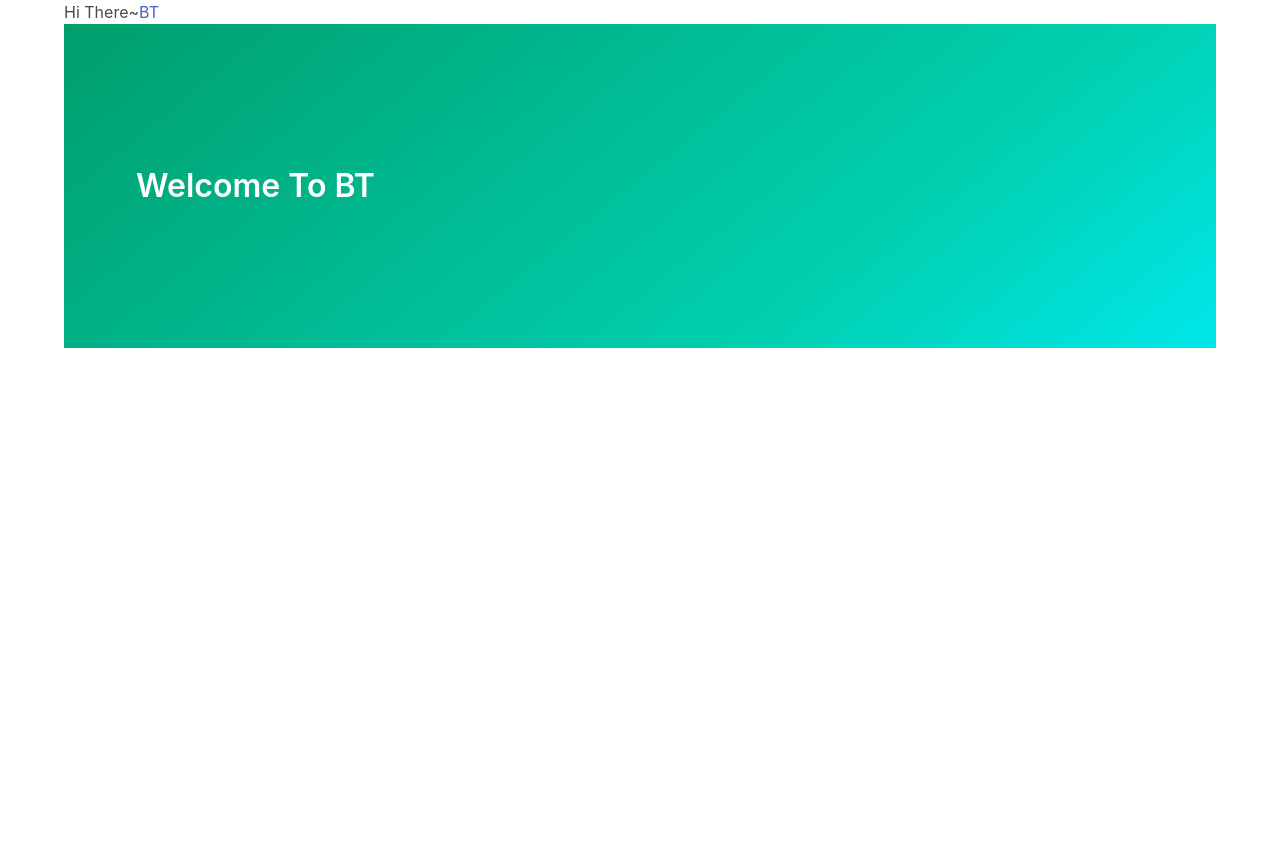
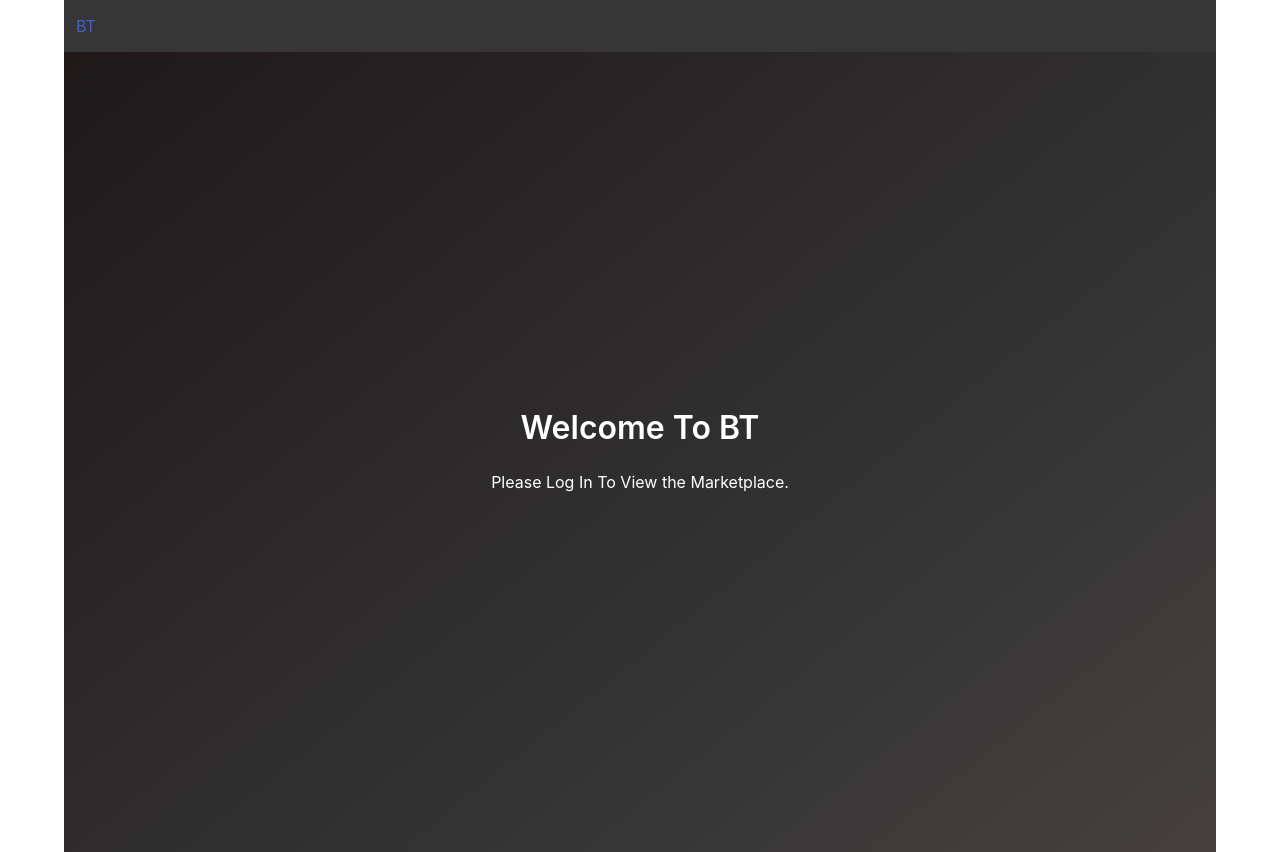
Before and after one commit to digitalh2o2/cbtrader, a React (Create React App) app in the folder client/: page / in a window 1280 px wide. Before the commit the page ends 800 px from the top, so only its background shows below. Built offline with nearby package versions, Linux system fonts and the light colour scheme; no server answers.

Commit message:
First private route through HOC. Will clean up logs later.

```diff
--- a/client/src/components/App.js
+++ b/client/src/components/App.js
@@ -1,10 +1,17 @@
 import React, { Component } from "react";
-import { BrowserRouter as Router, Route, Switch } from "react-router-dom";
+import {
+  BrowserRouter as Router,
+  Route,
+  Switch,
+  Redirect
+} from "react-router-dom";
 import { connect } from "react-redux";
 import * as actions from "../actions";
 
 import Header from "./Header";
 import Landing from "./Landing";
+import Marketplace from "./Marketplace";
+import PrivateRoute from "./PrivateRoute";
 
 class App extends Component {
   componentDidMount() {
@@ -12,6 +19,8 @@ class App extends Component {
   }
 
   render() {
+    console.log("this props foo", this.props);
+
     return (
       <div className="container">
         <Router>
@@ -19,6 +28,7 @@ class App extends Component {
             <Header />
             <Switch>
               <Route exact path="/" component={Landing} />
+              <PrivateRoute path="/marketplace" component={Marketplace} />
             </Switch>
           </div>
         </Router>
--- a/client/src/components/Header.js
+++ b/client/src/components/Header.js
@@ -14,21 +14,49 @@ class Header extends Component {
           </li>
         );
       default:
-        return (
-          <li>
+        return [
+          <li key="1">
+            <a href="/marketplace">Marketplace</a>
+          </li>,
+          <li key="2">
             <a href="/api/logout">Logout</a>
           </li>
-        );
+        ];
     }
   }
+
+  mobileMenu = () => {
+    let toggle = document.querySelector(".nav-toggle");
+    toggle.classList.toggle("is-active");
+  };
+
   render() {
     console.log("thiiiis", this.props);
     return (
-      <div>
-        Hi There~
-        <Link to={this.props.auth ? "/tradingmarket" : "/"}>BT</Link>
-        <ul>{this.renderUserOptions()}</ul>
-      </div>
+      <nav className="navbar is-dark" aria-label="main navigation">
+        <div className="navbar-brand">
+          <div className="navbar-item">
+            <Link to={this.props.auth ? "/marketplace" : "/"}>BT</Link>
+          </div>
+
+          <span
+            className="navbar-burger burger"
+            data-target="navMenu"
+            onClick={this.mobileMenu}
+          >
+            <span />
+            <span />
+            <span />
+          </span>
+        </div>
+        <div className="navbar-menu nav-toggle">
+          <div className="navbar-end">
+            <div className="navbar-item is-active">
+              <ul>{this.renderUserOptions()}</ul>
+            </div>
+          </div>
+        </div>
+      </nav>
     );
   }
 }
--- a/client/src/components/Landing.js
+++ b/client/src/components/Landing.js
@@ -4,10 +4,11 @@ class Landing extends Component {
   state = {};
   render() {
     return (
-      <section class="hero is-medium is-primary is-bold">
-        <div class="hero-body">
-          <div class="container">
-            <h1 class="title">Welcome To BT</h1>
+      <section className="hero is-fullheight is-dark is-bold">
+        <div className="hero-body">
+          <div className="container has-text-centered">
+            <h1 className="title">Welcome To BT</h1>
+            <p>Please Log In To View the Marketplace.</p>
           </div>
         </div>
       </section>
--- /dev/null
+++ b/client/src/components/Marketplace.js
@@ -0,0 +1,15 @@
+import React, { Component } from "react";
+
+class MarketPlace extends Component {
+  state = {};
+  render() {
+    console.log("market", this.props);
+    return (
+      <div className="has-text-centered">
+        <h1>Welcome to the marketplace!</h1>
+      </div>
+    );
+  }
+}
+
+export default MarketPlace;
--- /dev/null
+++ b/client/src/components/PrivateRoute.js
@@ -0,0 +1,24 @@
+import React, { Component } from "react";
+import { Redirect, Route, withRouter } from "react-router-dom";
+import { connect } from "react-redux";
+
+const PrivateRoute = ({ component: Component, auth: auth, ...rest }) => (
+  <Route
+    {...rest}
+    render={props =>
+      auth === false || auth === null ? (
+        <div className="has-text-centered">
+          <p className="title">Please Log In!</p>
+        </div>
+      ) : (
+        <Component {...props} />
+      )
+    }
+  />
+);
+
+const mapStateToProps = state => ({
+  auth: state.auth
+});
+
+export default connect(mapStateToProps)(PrivateRoute);
```
